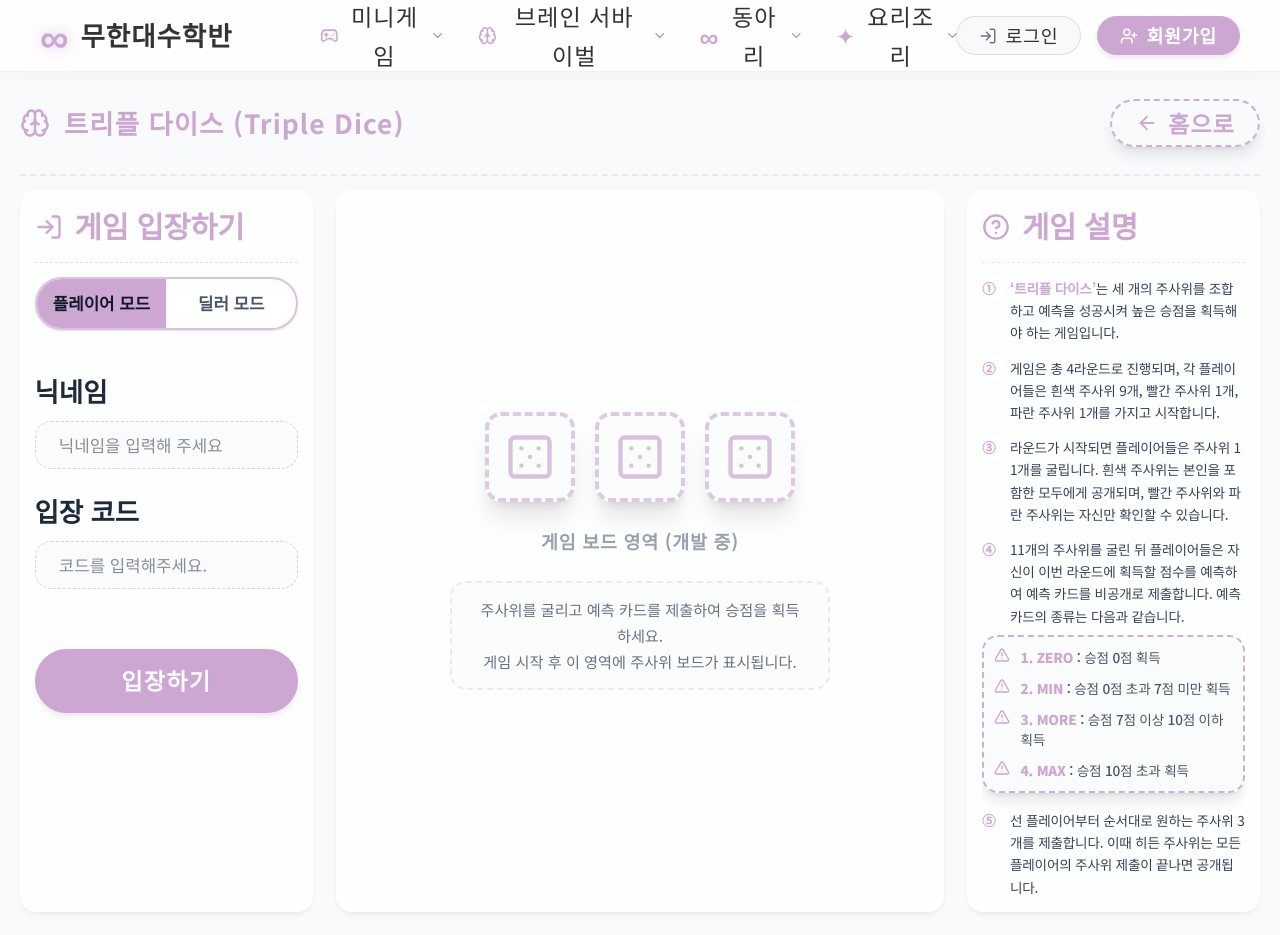
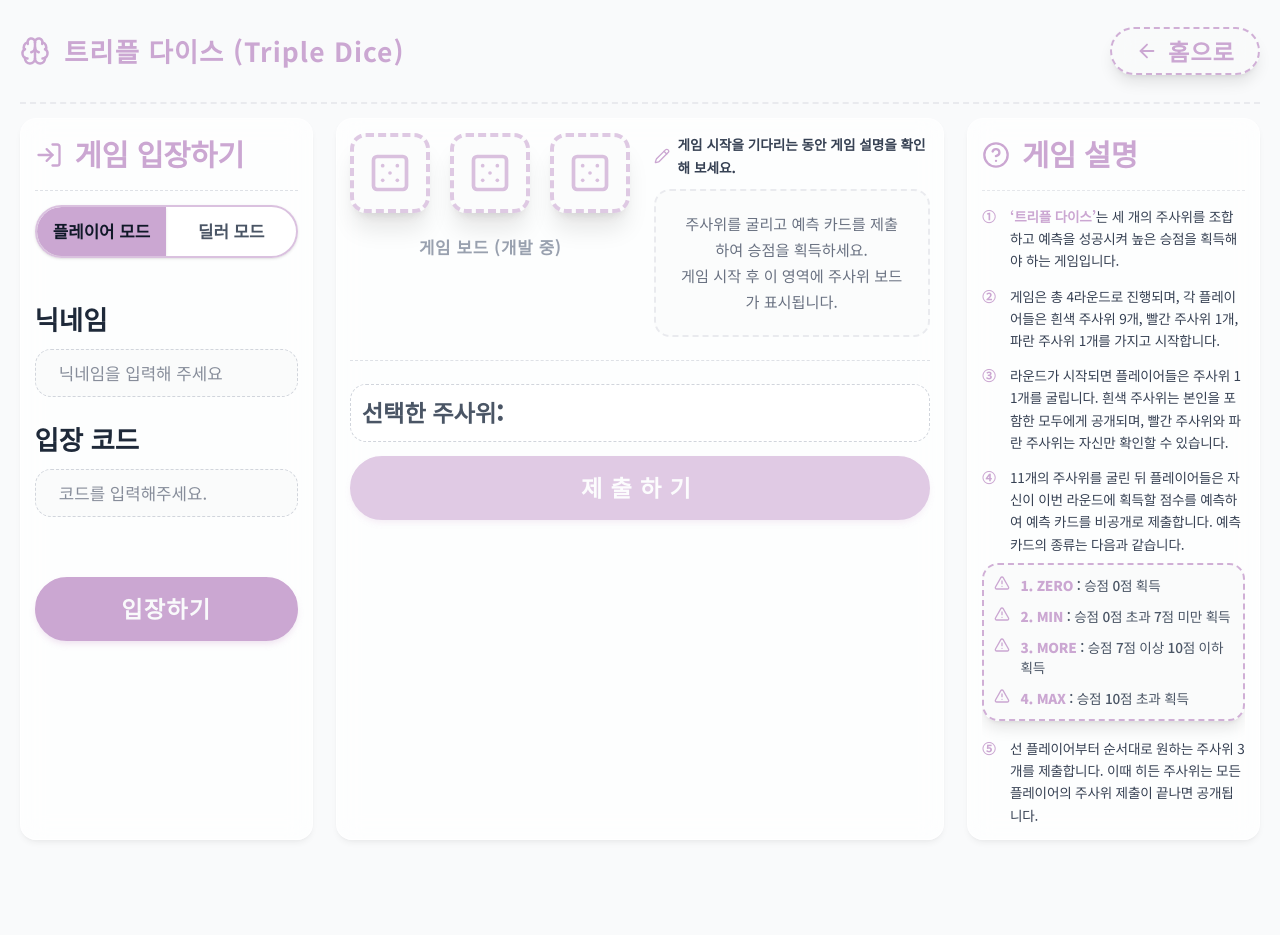
Before and after one commit to rlawlsdnjs78-infinity/infinitymath, a Next.js app: page /triple-dice in a window 1280 px wide. After the commit the page ends 863 px from the top, so only its background shows below. Built offline with nearby package versions, Linux system fonts and the light colour scheme; a web font is replaced by a local one.

Commit message:
fix: 트리플 다이스 헤더 숨김 및 플레이어 모드 UI 수식 피라미드와 동일하게 맞춤

```diff
--- a/src/app/components/Header.tsx
+++ b/src/app/components/Header.tsx
@@ -16,8 +16,8 @@ import NavMenu from "./NavMenu";
 export default function Header() {
   const pathname = usePathname();
 
-  // '수식 피라미드' 페이지에서는 전역 헤더 숨김
-  if (pathname === "/formula-pyramid") {
+  // '수식 피라미드' 및 '트리플 다이스' 페이지에서는 전역 헤더 숨김
+  if (pathname === "/formula-pyramid" || pathname === "/triple-dice") {
     return null;
   }
 
--- a/src/app/triple-dice/page.tsx
+++ b/src/app/triple-dice/page.tsx
@@ -24,6 +24,7 @@ import {
   LogOut,
   Play,
   Dice5,
+  Pencil,
 } from "lucide-react";
 
 export default function TripleDicePage() {
@@ -58,6 +59,7 @@ export default function TripleDicePage() {
         paddingBottom: "1.45rem",
       }}
     >
+      {/* ─── 상단 타이틀 ─────────────────────────────── */}
       {!inGameRoom && (
         <>
           <div className="flex items-center justify-between w-full" style={{ marginTop: "0.25rem", marginBottom: "0.85rem" }}>
@@ -91,10 +93,14 @@ export default function TripleDicePage() {
         </>
       )}
 
+      {/* ─── 3분할 박스 ─────────────────────────────── */}
       <div className="grid grid-cols-1 xl:grid-cols-12 items-stretch" style={{ gap: "1.45rem" }}>
 
-        {/* 좌측 박스 */}
-        <div className="xl:col-span-3 chalk-box flex flex-col bg-white/80 backdrop-blur-md h-full" style={{ padding: "0.85rem" }}>
+        {/* ════════════════════ [좌측 박스] ════════════════════ */}
+        <div
+          className="xl:col-span-3 chalk-box flex flex-col bg-white/80 backdrop-blur-md h-full"
+          style={{ padding: "0.85rem" }}
+        >
           <div className="flex items-center gap-3 w-full min-h-[44px]">
             <LogIn className="text-[#CBA7D2] flex-shrink-0" size={28} />
             <h2 className="text-[#CBA7D2] font-bold" style={{ fontFamily: "var(--font-chalk)", fontSize: "1.85rem", lineHeight: 1.1 }}>
@@ -103,6 +109,7 @@ export default function TripleDicePage() {
           </div>
           <div className="w-full border-t border-dashed border-gray-300/70" style={{ marginTop: "0.85rem", marginBottom: "0.85rem" }} />
 
+          {/* 탭 버튼: 방에 입장 중이 아닐 때만 표시 */}
           {!inGameRoom && (
             <div className="w-full flex justify-center" style={{ marginTop: "0", marginBottom: "2.45rem" }}>
               <div className="flex items-center rounded-full select-none bg-white/80 backdrop-blur-md border-2 border-[#CBA7D2]/70 shadow-sm w-full p-1 gap-0 overflow-hidden">
@@ -125,6 +132,7 @@ export default function TripleDicePage() {
           {inGameRoom && <div style={{ marginBottom: "0.5rem" }} />}
 
           {mode === "player" ? (
+            /* ── 플레이어 모드 입장 양식 ── */
             <div className="flex flex-col flex-1 gap-5">
               {!inGameRoom ? (
                 <form onSubmit={handleJoinGameRoom} className="flex flex-col gap-5">
@@ -161,6 +169,7 @@ export default function TripleDicePage() {
                   </button>
                 </form>
               ) : (
+                /* 게임방 입장 후: 접속 뱃지 + 실시간 점수판 */
                 <div className="flex flex-col flex-1 gap-4">
                   <div
                     className="flex items-center justify-between rounded-2xl bg-gray-50/80 backdrop-blur-md border border-dashed border-gray-300 text-gray-800 shadow-sm"
@@ -179,10 +188,15 @@ export default function TripleDicePage() {
                       <span>퇴장</span>
                     </button>
                   </div>
+                  <div
+                    className="flex-1 rounded-2xl border-2 border-dashed border-gray-300/80 bg-gray-50/40"
+                    style={{ paddingTop: "2rem", paddingBottom: "2rem", paddingLeft: "1.45rem", paddingRight: "1.45rem" }}
+                  />
                 </div>
               )}
             </div>
           ) : (
+            /* ── 딜러 모드 대기 정보 ── */
             <div className="flex flex-col justify-between flex-1 gap-4 text-sm text-gray-700 leading-relaxed py-1" style={{ fontFamily: "var(--font-body)" }}>
               <div className="flex flex-col gap-4">
                 {!inGameRoom && (
@@ -215,29 +229,47 @@ export default function TripleDicePage() {
           )}
         </div>
 
-        {/* 중앙 박스 */}
-        <div className="xl:col-span-6 chalk-box flex flex-col bg-white/85 backdrop-blur-md h-full gap-4" style={{ padding: "0.85rem" }}>
-          <div className="flex flex-col items-center justify-center flex-1 gap-6" style={{ minHeight: "420px" }}>
+        {/* ════════════════════ [중앙 박스] ════════════════════ */}
+        <div
+          className="xl:col-span-6 chalk-box flex flex-col bg-white/85 backdrop-blur-md h-full gap-4"
+          style={{ padding: "0.85rem" }}
+        >
+          {mode === "player" ? (
+            /* ── 플레이어 모드 가운데 UI ── */
+            <div className="flex flex-col gap-4 w-full h-full">
+              {/* 연습 모드(방 미접속): 게임 대기 안내 */}
+              {!inGameRoom ? (
+                <div className="flex flex-col xl:flex-row items-center xl:items-start justify-between" style={{ gap: "1.45rem" }}>
+                  {/* 좌측: 주사위 플레이스홀더 */}
+                  <div className="flex flex-col items-center justify-center flex-shrink-0 py-2 mx-auto xl:mx-0" style={{ gap: "1.25rem" }}>
                     <div className="flex items-center gap-5">
                       {[1, 2, 3].map((i) => (
                         <div
                           key={i}
                           className="rounded-2xl border-4 border-dashed border-[#CBA7D2]/60 bg-gray-50/60 flex items-center justify-center shadow-xl"
-                  style={{ width: "90px", height: "90px" }}
+                          style={{ width: "80px", height: "80px" }}
                         >
-                  <Dice5 size={52} className="text-[#CBA7D2]/70" />
+                          <Dice5 size={44} className="text-[#CBA7D2]/70" />
                         </div>
                       ))}
                     </div>
                     <p
                       className="text-gray-400 font-bold text-center"
-              style={{ fontFamily: "var(--font-chalk)", fontSize: "1.15rem", letterSpacing: "0.04em" }}
+                      style={{ fontFamily: "var(--font-chalk)", fontSize: "1.05rem", letterSpacing: "0.04em" }}
                     >
-              게임 보드 영역 (개발 중)
+                      게임 보드 (개발 중)
                     </p>
+                  </div>
+
+                  {/* 우측: 연습 설명 */}
+                  <div className="flex-1 w-full flex flex-col items-center xl:items-stretch" style={{ gap: "0.65rem" }}>
+                    <div className="flex items-center gap-2 text-gray-700 font-semibold justify-center xl:justify-start" style={{ fontFamily: "var(--font-chalk)", fontSize: "0.85rem" }}>
+                      <Pencil size={16} className="text-[#CBA7D2] flex-shrink-0" />
+                      <span>게임 시작을 기다리는 동안 게임 설명을 확인해 보세요.</span>
+                    </div>
                     <div
-              className="rounded-2xl border-2 border-dashed border-gray-200/80 bg-gray-50/60 text-center"
-              style={{ padding: "0.85rem 1.45rem", maxWidth: "380px" }}
+                      className="w-full rounded-2xl border-2 border-dashed border-gray-200/80 bg-gray-50/60 text-center"
+                      style={{ padding: "1.25rem 1.45rem" }}
                     >
                       <p className="text-gray-500" style={{ fontFamily: "var(--font-body)", fontSize: "0.95rem", lineHeight: "1.7" }}>
                         주사위를 굴리고 예측 카드를 제출하여 승점을 획득하세요.<br />
@@ -246,9 +278,94 @@ export default function TripleDicePage() {
                     </div>
                   </div>
                 </div>
+              ) : (
+                /* 방 입장 후: 주사위 보드 + 대기 안내 */
+                <div className="flex flex-col xl:flex-row items-center xl:items-start justify-between gap-6">
+                  <div className="flex flex-col items-center justify-center flex-shrink-0 py-2 mx-auto xl:mx-0" style={{ gap: "1.25rem" }}>
+                    <div className="flex items-center gap-5">
+                      {[1, 2, 3].map((i) => (
+                        <div
+                          key={i}
+                          className="rounded-2xl border-4 border-dashed border-[#CBA7D2]/60 bg-gray-50/60 flex items-center justify-center shadow-xl"
+                          style={{ width: "80px", height: "80px" }}
+                        >
+                          <Dice5 size={44} className="text-[#CBA7D2]/70" />
+                        </div>
+                      ))}
+                    </div>
+                  </div>
+                  <div className="relative flex-1 w-full flex flex-col items-stretch gap-3">
+                    <div className="py-6 text-center text-gray-500 text-sm font-medium" style={{ fontFamily: "var(--font-body)" }}>
+                      게임 시작을 기다리는 중입니다...
+                    </div>
+                  </div>
+                </div>
+              )}
 
-        {/* 우측 박스 */}
-        <div className="xl:col-span-3 chalk-box flex flex-col bg-white/80 backdrop-blur-md h-full" style={{ padding: "0.85rem" }}>
+              <div className="w-full border-t border-dashed border-gray-300/70" style={{ marginTop: "0.45rem", marginBottom: "0.45rem" }} />
+
+              {/* 하단 컨트롤 영역 (입장 전: 안내 / 입장 후: 주사위 제출 자리) */}
+              <div className="flex flex-col w-full" style={{ gap: "0.85rem" }}>
+                <div
+                  className="w-full rounded-2xl border border-dashed bg-white border-gray-300 text-[#CBA7D2] transition-all duration-200 flex items-center justify-between min-h-[58px] h-[58px]"
+                  style={{ padding: "0.65rem" }}
+                >
+                  <div className="flex items-center gap-4">
+                    <span className="text-gray-600 font-extrabold" style={{ fontFamily: "var(--font-chalk)", fontSize: "1.45rem" }}>선택한 주사위:</span>
+                    <span className="font-black text-[#CBA7D2] tracking-widest" style={{ fontFamily: "var(--font-chalk)", fontSize: "1.85rem" }}>&nbsp;</span>
+                  </div>
+                </div>
+
+                <button
+                  type="button"
+                  disabled
+                  className="btn-chalk w-full justify-center font-extrabold shadow-lg transition-all cursor-not-allowed opacity-60"
+                  style={{ padding: "0.65rem 1.45rem", fontFamily: "var(--font-chalk)", fontSize: "1.45rem", letterSpacing: "0.35em" }}
+                >
+                  제출하기
+                </button>
+              </div>
+            </div>
+          ) : (
+            /* ── 딜러 모드 가운데 UI ── */
+            <div className="relative flex flex-col gap-4 w-full">
+              {!inGameRoom && (
+                <div className="absolute inset-0 flex items-center justify-center z-10 bg-white/85 rounded-2xl backdrop-blur-sm">
+                  <div className="w-full flex items-center justify-center bg-white/90 rounded-2xl border-2 border-dashed border-gray-300/90 shadow-sm text-center" style={{ paddingTop: "0.85rem", paddingBottom: "0.85rem" }}>
+                    <div className="text-gray-800 font-medium flex items-center justify-center gap-3" style={{ fontFamily: "var(--font-chalk)", fontSize: "1.05rem" }}>
+                      <Megaphone size={20} className="text-[#CBA7D2] flex-shrink-0 animate-bounce" />
+                      <span>우측 [방 생성하기]를 클릭하면 딜러 대시보드가 실시간으로 연결됩니다.</span>
+                    </div>
+                  </div>
+                </div>
+              )}
+              <div className={`flex flex-col gap-4 w-full${!inGameRoom ? " invisible" : ""}`}>
+                <div className="flex flex-col items-center justify-center py-10 gap-5">
+                  <div className="flex items-center gap-5">
+                    {[1, 2, 3].map((i) => (
+                      <div
+                        key={i}
+                        className="rounded-2xl border-4 border-dashed border-[#CBA7D2]/60 bg-gray-50/60 flex items-center justify-center shadow-xl"
+                        style={{ width: "80px", height: "80px" }}
+                      >
+                        <Dice5 size={44} className="text-[#CBA7D2]/70" />
+                      </div>
+                    ))}
+                  </div>
+                  <p className="text-gray-400 font-bold" style={{ fontFamily: "var(--font-chalk)", fontSize: "1.05rem" }}>
+                    게임 보드 (개발 중)
+                  </p>
+                </div>
+              </div>
+            </div>
+          )}
+        </div>
+
+        {/* ════════════════════ [우측 박스] ════════════════════ */}
+        <div
+          className="xl:col-span-3 chalk-box flex flex-col bg-white/80 backdrop-blur-md h-full"
+          style={{ padding: "0.85rem" }}
+        >
           {mode === "player" ? (
             <>
               <div className="flex items-center gap-3 w-full min-h-[44px]">
@@ -327,6 +444,7 @@ export default function TripleDicePage() {
               </div>
             </>
           ) : inGameRoom && isDealerHost ? (
+            /* ── 딜러 방 생성 후: 실시간 게임 공지 ── */
             <div className="flex flex-col justify-between flex-1 h-full min-h-[460px]">
               <div className="flex flex-col flex-1">
                 <div className="flex items-center gap-3 w-full min-h-[44px]">
@@ -355,6 +473,7 @@ export default function TripleDicePage() {
               </div>
             </div>
           ) : (
+            /* ── 딜러 방 생성 전: 게임 생성 옵션 ── */
             <>
               <div className="flex items-center gap-3 w-full min-h-[44px]">
                 <Settings className="text-[#CBA7D2] flex-shrink-0" size={28} />
```
Lines whose indentation alone changed are shown as unchanged.
